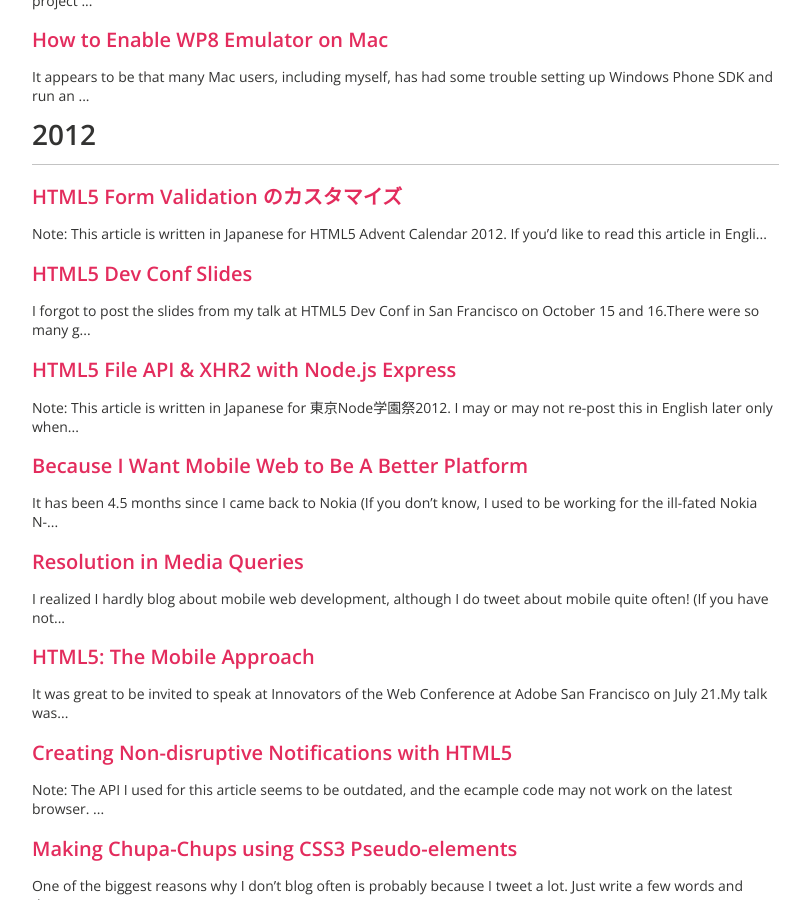
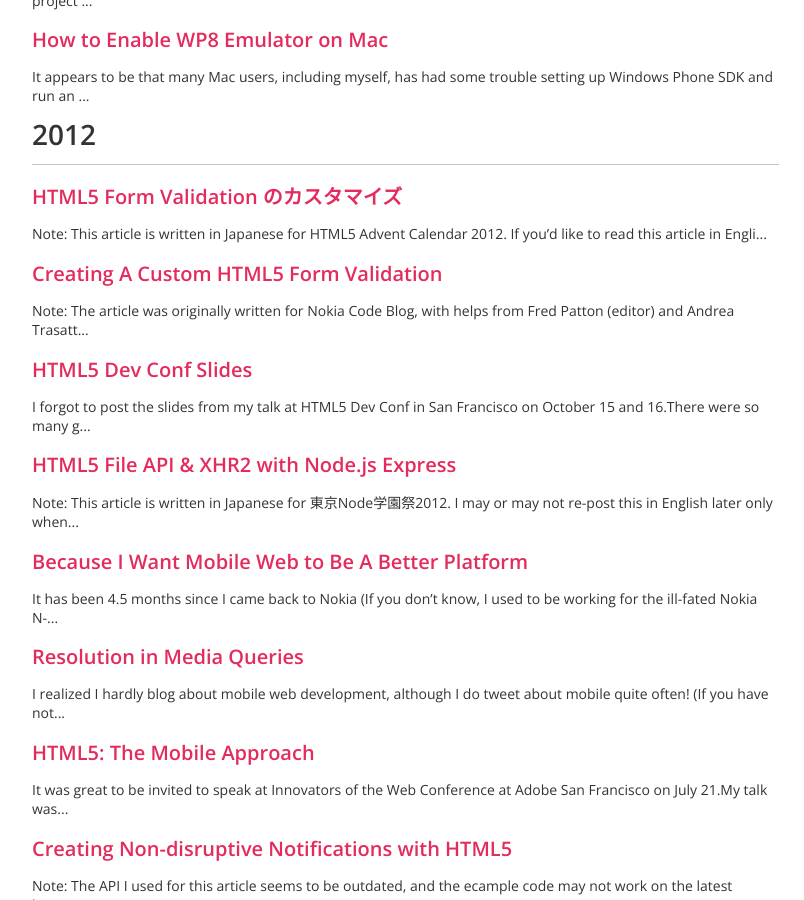
Before and after one commit to girliemac/girliemac.github.io, a Jekyll site: the page built from articles.md, in a window 1280 px wide and 900 px high, scrolled down 1112 px. Shown: the whole window, without its empty margins (288-1092 px from the left). Built offline with Jekyll 4.4.1, drawn with Linux system fonts in a browser that asks for light colours; nearby versions of some CDN libraries; Markdown is read by kramdown in place of the engine named in the settings; some of the changed lines change nothing that is shown.

Commit message:
fixed broken images, also added the english version

````diff
--- /dev/null
+++ b/_posts/2012-11-21-html5-form-validation.md
@@ -0,0 +1,195 @@
+---
+title: Creating A Custom HTML5 Form Validation
+author: Tomomi Imura
+layout: post
+
+categories:
+  - CSS
+  - Firefox
+  - HTML5
+  - IE
+  - Japanese
+  - Mobile
+  - Nokia
+  - Opera
+  - UI/UX
+  - WebKit
+---
+
+*Note: The article was originally written for [Nokia Code Blog](http://www.developer.nokia.com/Blogs/Code/2012/11/21/creating-a-custom-html5-form-validation/), with helps from Fred Patton (editor) and Andrea Trasatti (technical reviewer).*
+
+---
+
+In his blog post on [HTML5 forms and IE10 Mobile](http://www.developer.nokia.com/Blogs/Code/2012/11/09/html5-forms-and-ie10-mobile/), Andrea explained HTML5 forms and what is new in Internet Exporer 10 Mobile, so you should now have some understanding of HTML5 form validation. To summarize, HTML5 eases the pain of writing extra logic to validate users’ form inputs, letting you create usable forms with a little or no scripting.
+
+In this tutorial, I will show you a practical example of creating a custom validated form  with CSS3, web fonts, and a bit of JavaScript (or not).
+
+First of all, creating a form field with a simple empty field validation is extremely easy. All you need to do is including required attribute in `<input>`.
+
+```html
+<form>
+  <input type="text" required>
+  <input type="submit" value="Submit">
+</form>
+```
+
+[Try this simplest form validation demo](http://jsfiddle.net/girlie_mac/X6Uuc/). When you attempt to submit the form with the required field empty, the supported browsers display an error indication (with message, or just a visual indication).
+
+These are the screenshots of default error UI from IE10 (desktop) and IE10 Mobile:
+
+<img style="vertical-align: top" src="/assets/images/articles/2012/12/screenshot-basic-ie10.png" alt="Basic form validation (IE10)" width="255" height="125" /> <img style="vertical-align: top;margin: 9px 0 0 20px" src="/assets/images/articles/2012/12/screenshot-basic-ie10m.png" alt="Basic form validation (IE10 Mobile)" width="250" height="68" />
+
+In IE10 Mobile, you do not get the "speech bubble" error message, but the field is focused with red borders while the visual keyboard is popped up, so you know the field needs  attention.
+
+The error message text and its UI vary depending on browsers and language settings. The screenshot below is Chrome running on the MacOS with Japanese as the primary language:
+
+<img src="/assets/images/articles/2012/12/screenshot-basic-chrome-jp.png" alt="Basic form validation (Chrome JP)" width="301" height="96" />
+
+OK, this looks good enough, but let’s make it more interesting by customizing it using 1) pattern matching, 2) CSS3 visual effects, and 3) custom error messages.
+
+## Pattern Matching
+
+The `pattern` attribute specifies a regular expression against the control’s value. Here’s a simple regular expression to detect text that is 6 to 12 alphanumeric characters long.
+
+
+```html
+<form>
+  <input id="username" type="text" pattern="[a-zA-Z0-9_-]{6,12}" autofocus required>
+  <input id="submit" type="submit" value="create">
+</form>
+```
+
+
+[Try this demo with the pattern attribute](http://jsfiddle.net/girlie_mac/qe62z/) by submitting an invalid query. For example, type “123″ and hit “Create” button and see what happens.
+
+## CSS3 User Interface Selectors
+
+There are a number of *user interface state pseudo-classes* in CSS. In additional to `:hover`, `:active`, etc., there are more pseudo-classes defined, such as `:valid`, `invalid`, `in-range`, `out-of-range`, `required`, optional, `read-only` and `read-write`.
+
+Let’s color the field input depending on the state. The text will appear red when the entry is invalid, and green when it is valid.
+
+```css
+:valid {
+    color: green;
+}
+:invalid {
+    color: red;
+}
+```
+
+[Try this demo](http://jsfiddle.net/girlie_mac/Db7kg/) to see how the CSS takes effect.
+
+## More Visual Effects with Web Font Icon
+
+Now, we are going to display an extra visual indication with a green checkmark icon. Instead of using an image, let’s experiment with CSS3 web font capabilities.
+
+<img src="/assets/images/articles/2012/12/screenshot-valid-fonticon.png" alt="using webfont icon" width="269" height="73" />
+
+Before proceeding, if you are not familiar with CSS3 web fonts, please read the articles linked at the end of this blog.
+
+There are many free web fonts out there, as well as some icon fonts you can use for free. In this demo, I used the Iconic font from [IcoMoon](http://icomoon.io/). The great thing about using IcoMoon is that the [IcoMoon App](http://icomoon.io/app/) lets you can choose only the icons you need to use, and package them into a lightweight file.
+
+Once you get the web fonts, upload all the font formats in a one place somewhere on your server with your HTML files, and include the @font-face rule in your CSS file.
+
+
+```css
+@font-face {
+    font-family: 'iconic';
+    src: url('webfonts/iconic.eot');
+    src: url('webfonts/iconic.eot?#iefix') format('embedded-opentype'),
+         url('webfonts/iconic.svg#iconic') format('svg'),
+         url('webfonts/iconic.woff') format('woff'),
+         url('webfonts/iconic.ttf') format('truetype');
+    font-weight: normal;
+    font-style: normal;
+}
+```
+
+Now, using a CSS trick, add the icon when the entry is in the `:valid` state, with using the `::before` (or `::after`) pseudo-element to insert some content before (or after) the content of an element.
+
+To display the icon after the input field, I am tempted to just use pseudo-class and pseudo-element all together like, `input:valid::after`, However, it is not possible to add contents to the input with the CSS, since input has no document tree content. Therefore, I needed to use an extra element after the input like this:
+
+```html
+<input id="username" type="text" pattern="[a-zA-Z0-9_-]{6,12}" autofocus required>
+<span class="icon-validation" data-icon="&#xe000"></span>
+```
+
+In the `span`, I am using a `data-` attribute to specify which character to insert. In this case, I am using `data-icon` attribute to hold the special font character that I used IcoMoon to map.
+
+
+```css
+:valid + .icon-validation::before {
+    content: attr(data-icon);
+    color: green;
+}
+```
+
+The custom data attributes (`data-*`) in HTML5 is used to store a small private data and retained minimal state on DOM.
+You can insert the character directly into the content property of the `::before` pseudo-element in the CSS instead, however, I recommend using the data binding technique with the `data-*` to make your code more semantic.
+
+## Customizing the Error Text
+
+There’s the easy way to customize the message text, and then there’s the easier way.
+
+The easier way is adding inline text with title attribute. The text will be appended after the default error message. The screenshot below is from Opera 12:
+
+<img class="alignnone size-full wp-image-329" src="/assets/images/articles/2012/12/screenshot-custom-opera12.png" alt="" width="500" height="150" />
+
+```html
+<input id="username" type="text" pattern="[a-zA-Z0-9_-]{6,12}" autofocus required
+       title="must be alphanumeric in 6-12 chars">
+```
+
+[Try this demo](http://jsfiddle.net/girlie_mac/vuP4n/) to see how this takes in effect.
+
+If you would like to fully customize the error message, you need a little DOM scripting help.
+The setCustomValidity method allows you to set a custom text by changeing the validationMessage property of the DOM node that contains the message.
+
+When the input is checked by checkValidity method on a form element node, and found to be invalid, the invalid event is fired for the node. So you can add the event listener to check if the input is either empty or the value is mismatched.
+
+```javascript
+input.addEventListener('invalid', function(e) {
+    if(input.validity.valueMissing){
+        e.target.setCustomValidity("PLZ CREATE A USERNAME, YO!");
+    } else if(!input.validity.valid) {
+        e.target.setCustomValidity("U R DOIN IT WRONG!");
+    }
+}, false);
+```
+
+This is how it looks in Firefox 16.
+
+<img src="/assets/images/articles/2012/12/screenshot-custom-ff16.png" alt="" width="250" height="121" />
+
+The `validity` property returns a `ValidityState` object, which contains properties that describe the state (boolean) of validation on an element, such as, value, `valueMissing`, `typeMismatch`, etc. (If you would like to learn more about `ValidityStat`e object, I list some links at the end of this article).
+
+[Try this demo](http://jsfiddle.net/girlie_mac/te3Qd/) to see how it takes effect. I also encourage you to fork the code to play with other `ValidityState` object states.
+
+You can use both the JavaScript and `title` attribute together. Try it by yourself.
+
+## Put Them All Together
+
+I have put together [a full demo](https://dl.dropbox.com/u/1330446/validation.html) with extra styles to mimic the Windows Phone 8 UI, so try it on mobile too!
+
+[<img src="/assets/images/articles/2012/12/form-val-demo-qr.png" alt="Demo URL QR" width="128" height="127" align="right" />][2]
+**http://goo.gl/xKj0X**
+
+These is a little gotcha in IE10 mobile with the icon next to the field—it does not display until the field it unfocused, while on other browsers I have tested, it shows up immediately once the query becomes valid (in this case, when the numbers of the character hits 6).
+
+These are actual screenshots from IE Mobile:
+
+<img src="/assets/images/articles/2012/12/screenshot-ie10m.png" alt="screenshot of IE10 mobile" width="600" height="410" />
+
+
+## Learn More
+
+
+*   WebPlatform.org: <a href="http://docs.webplatform.org/wiki/guides/html5_form_features" target="_blank">HTML5 form features</a>
+*   Dive Into HTML5: <a href="http://diveintohtml5.info/forms.html" target="_blank">A Form of Madness</a>
+*   W3C: <a href="http://www.w3.org/TR/css3-fonts/" target="_blank">CSS Fonts Module Level 3</a>
+*   Six Revisions: <a href="http://sixrevisions.com/css/font-face-guide/" target="_blank">The Essential Guide to @font-face</a>
+*   WebPlatform.org: <a href="http://docs.webplatform.org/wiki/css/selectors/pseudo-elements" target="_blank">Pseudo-elements</a>
+*   MSDN: <a href="http://msdn.microsoft.com/en-us/library/windows/apps/hh466212.aspx" target="_blank">ValidityState object</a>
+
+ [1]: http://jsfiddle.net/girlie_mac/vuP4n/
+ [2]: https://dl.dropbox.com/u/1330446/validation.html
--- a/_posts/2012-12-01-html5-form-validation-jp.md
+++ b/_posts/2012-12-01-html5-form-validation-jp.md
@@ -20,7 +20,7 @@
   - UI/UX
   - WebKit
 ---
-*Note: This article is written in Japanese for <a href="http://www.adventar.org/calendars/27" target="_blank">HTML5 Advent Calendar 2012</a>. If you&#8217;d like to read this article in English, you can read the original post I wrote on November 21 for <a href="http://www.developer.nokia.com/Blogs/Code/2012/11/21/creating-a-custom-html5-form-validation/" target="_blank">Nokia Code Blog</a>.
+*Note: This article is written in Japanese for <a href="http://www.adventar.org/calendars/27" target="_blank">HTML5 Advent Calendar 2012</a>. If you&#8217;d like to read this article in English, you can read the original post I wrote on [November 21]({% post_url 2012-11-21-html5-form-validation %}). (The article was originally written for: <a href="http://www.developer.nokia.com/Blogs/Code/2012/11/21/creating-a-custom-html5-form-validation/" target="_blank">Nokia Code Blog</a>).
 Thank you.*
 
 * * *
@@ -43,12 +43,12 @@
 単純な<a title="JS Fiddle" href="http://jsfiddle.net/girlie_mac/X6Uuc/" target="_blank">デモ</a>を書いたので試してみてください。仕様がサポートされているブラウザ上でフィールドを空のまま送信するとエラーメッセージが表示、もしくはエラーを示す UI が現れます。
 下のスクリーンショットは、左がデスクトップ IE10 （英語版）のデフォルト、右が IE10 モバイルの UI です。
 
-<img style="vertical-align: top" src="http://www.developer.nokia.com/Blogs/Code/files/2012/11/screenshot-basic-ie10.png" alt="Basic form validation (IE10)" width="255" height="125" /> <img style="vertical-align: top;margin: 9px 0 0 20px" src="http://www.developer.nokia.com/Blogs/Code/files/2012/11/screenshot-basic-ie10m.png" alt="Basic form validation (IE10 Mobile)" width="250" height="68" />
+<img style="vertical-align: top" src="/assets/images/articles/2012/12/screenshot-basic-ie10.png" alt="Basic form validation (IE10)" width="255" height="125" /> <img style="vertical-align: top;margin: 9px 0 0 20px" src="/assets/images/articles/2012/12/screenshot-basic-ie10m.png" alt="Basic form validation (IE10 Mobile)" width="250" height="68" />
 
 IE10 モバイル版では、エラーメッセージの吹き出しが表示されず、空フィールドの枠が赤く表示されただけの仕様になっているのですが、そのフィールドが focus された状態でバーチャルキーボードが現れるので、ユーザビリティは損なわれていないようです。
 
 このメッセージや吹き出しの UI は、ブラウザや環境言語によって異なります。下の画像は日本語版の Chrome から。
-<img src="http://www.developer.nokia.com/Blogs/Code/files/2012/11/screenshot-basic-chrome-jp.png" alt="Basic form validation (Chrome JP)" width="301" height="96" />
+<img src="/assets/images/articles/2012/12/screenshot-basic-chrome-jp.png" alt="Basic form validation (Chrome JP)" width="301" height="96" />
 
 それでは、これから 1) パターンマッチング、2) CSS3 でのビジュアル効果、3) カスタムのエラーメッセージ設定、を使ってフルカスタマイズしてみましょう。
 
@@ -84,7 +84,7 @@
 ## ウェブフォントアイコンを使う
 
 この上さらに、チェックマークのついたアイコンを表示させてみましょう。せっかくですので画像アイコンを使わず CSS3 をフル活用してウェブフォントを使った応用をやってみましょう。
-<img src="http://www.developer.nokia.com/Blogs/Code/files/2012/11/screenshot-valid-fonticon.png" alt="using webfont icon" width="269" height="73" />
+<img src="/assets/images/articles/2012/12/screenshot-valid-fonticon.png" alt="using webfont icon" width="269" height="73" />
 
 ここでまた必須課目です！ここではちょっと変わった活用をしてみたいので、CSS3 ウェブフォントについてよくわからないという方は必ず先におさらいしておいてください。
 
@@ -130,7 +130,7 @@
 エラーメッセージの表示をカスタマイズするには大まかに２つの方法があります。
 
 では簡単な方法から。これは `title` 属性を使ったインラインテキストを表示させる方法で、ここで指定されたテキストはデフォルトのエラーメッセージに下に表示されます。したの画像は Opera 12 です。
-<img class="alignnone size-full wp-image-329" src="http://www.developer.nokia.com/Blogs/Code/files/2012/11/screenshot-custom-opera12.png" alt="" width="500" height="150" />
+<img class="alignnone size-full wp-image-329" src="/assets/images/articles/2012/12/screenshot-custom-opera12.png" alt="" width="500" height="150" />
 
 ```html
 <input id="username" type="text" pattern="[a-zA-Z0-9_-]{6,12}" autofocus required
@@ -154,7 +154,7 @@
 ```
 
 下の画像が Firefox 16 での結果です。
-<img src="http://www.developer.nokia.com/Blogs/Code/files/2012/11/screenshot-custom-ff16.png" alt="" width="250" height="121" />
+<img src="/assets/images/articles/2012/12/screenshot-custom-ff16.png" alt="" width="250" height="121" />
 
 `validity` プロパティは、 `value`、 `valueMissing`、 `typeMismatch` など、要素のバリデーション状態を boolean で示すプロパティを含む `ValidityState` オブジェクトを返します。（`ValidityState` についてもっと詳しく学びたい方のためにブログの最後にリンクを貼っておきます。）
 
@@ -165,14 +165,14 @@
 
 さてここで<a href="https://dl.dropbox.com/u/1330446/validation.html" target="_blank">フルまとめデモ</a>を見てみましょう。Windows Phone 8 メトロ UI をちょっとまねたスタイルにしてみました。なのでモバイルからもぜひためしてみてね。
 
-[<img src="http://www.developer.nokia.com/Blogs/Code/files/2012/11/form-val-demo-qr.png" alt="Demo URL QR" width="128" height="127" align="right" />][2]
+[<img src="/assets/images/articles/2012/12/form-val-demo-qr.png" alt="Demo URL QR" width="128" height="127" align="right" />][2]
 **http://goo.gl/xKj0X**
 
 実は私が試してみたところ IE 10 にはちょっとした gotcha があるのです。まあ、IE なので落とし穴があって当たり前か、とも思うのですが。このデモの場合、どうもフィールドが unfocus するまでチェックマークアイコンが表示されないようなのです。テストした他のブラウザでは入力値が有効になり次第（このデモの場合、文字数が６文字になり次第）アイコンがちゃんと表示されます。
 
 で、下の画像は Windows Phone 8 上の IE10 Mobile の実際のスクリーンショットです。
 
-<img src="http://www.developer.nokia.com/Blogs/Code/files/2012/11/screenshot-ie10m.png" alt="screenshot of IE10 mobile" width="600" height="410" />
+<img src="/assets/images/articles/2012/12/screenshot-ie10m.png" alt="screenshot of IE10 mobile" width="600" height="410" />
 
 ちょっと端折った箇所もあるのでわかりにくい所もあったかもしれませんが、これからのフォーム UX の参考になっていただけえたらうれしいです。あ、あと最後に。フォールバックについて書きませんでしたが、バリデーションがすべてのブラウザに実装されているわけではないので実際は送信されたデータはサーバサイドでもしっかり管理することが大切です。当然といえば当然なのですが念のため。
 
````
Also changed, not shown: assets/images/articles/2012/12/form-val-demo-qr.png (added), assets/images/articles/2012/12/screenshot-basic-chrome-jp.png (added), assets/images/articles/2012/12/screenshot-basic-ie10.png (added), assets/images/articles/2012/12/screenshot-basic-ie10m.png (added), assets/images/articles/2012/12/screenshot-custom-ff16.png (added), assets/images/articles/2012/12/screenshot-custom-opera12.png (added), assets/images/articles/2012/12/screenshot-ie10m.png (added), assets/images/articles/2012/12/screenshot-valid-fonticon.png (added).
